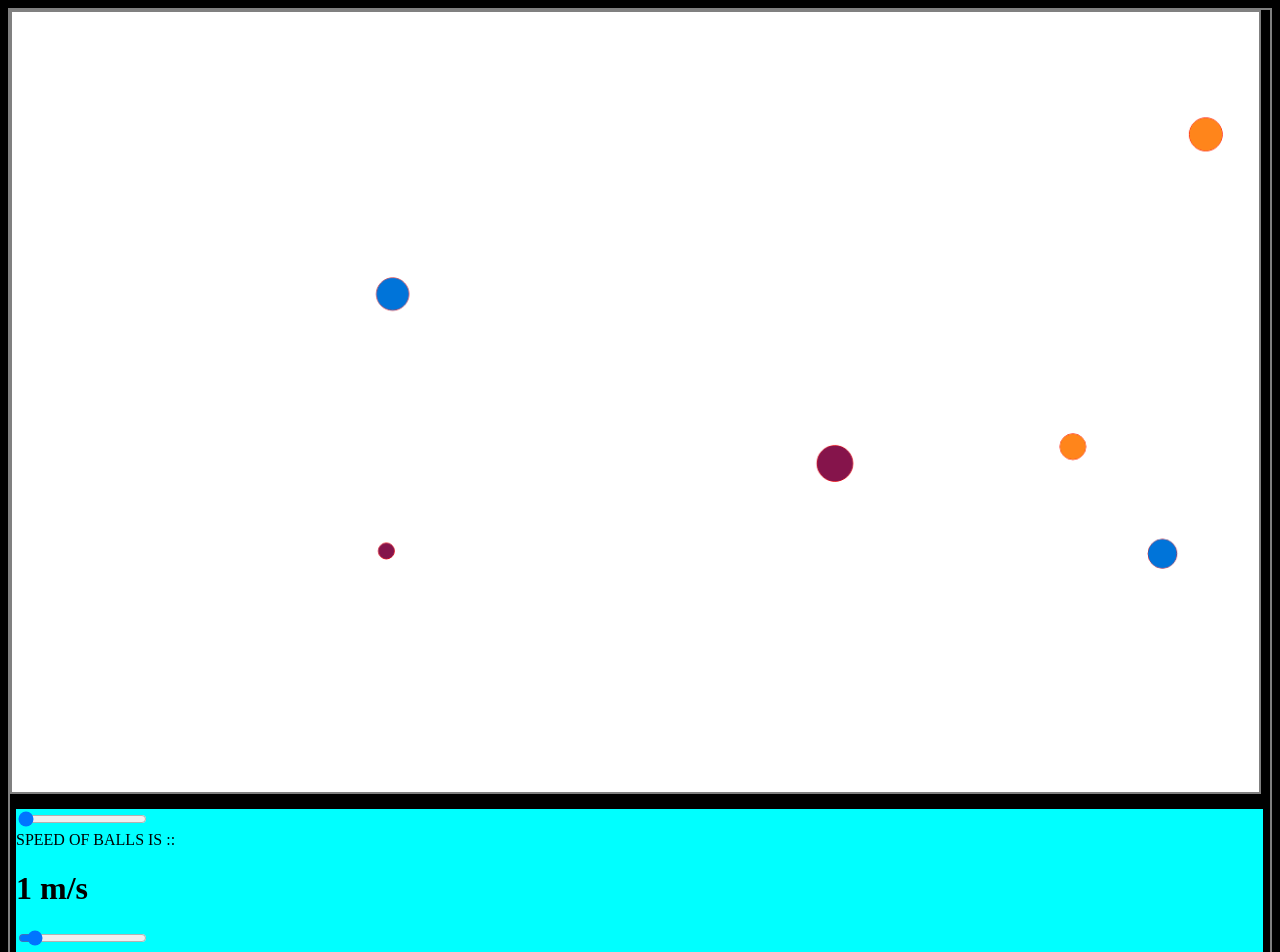
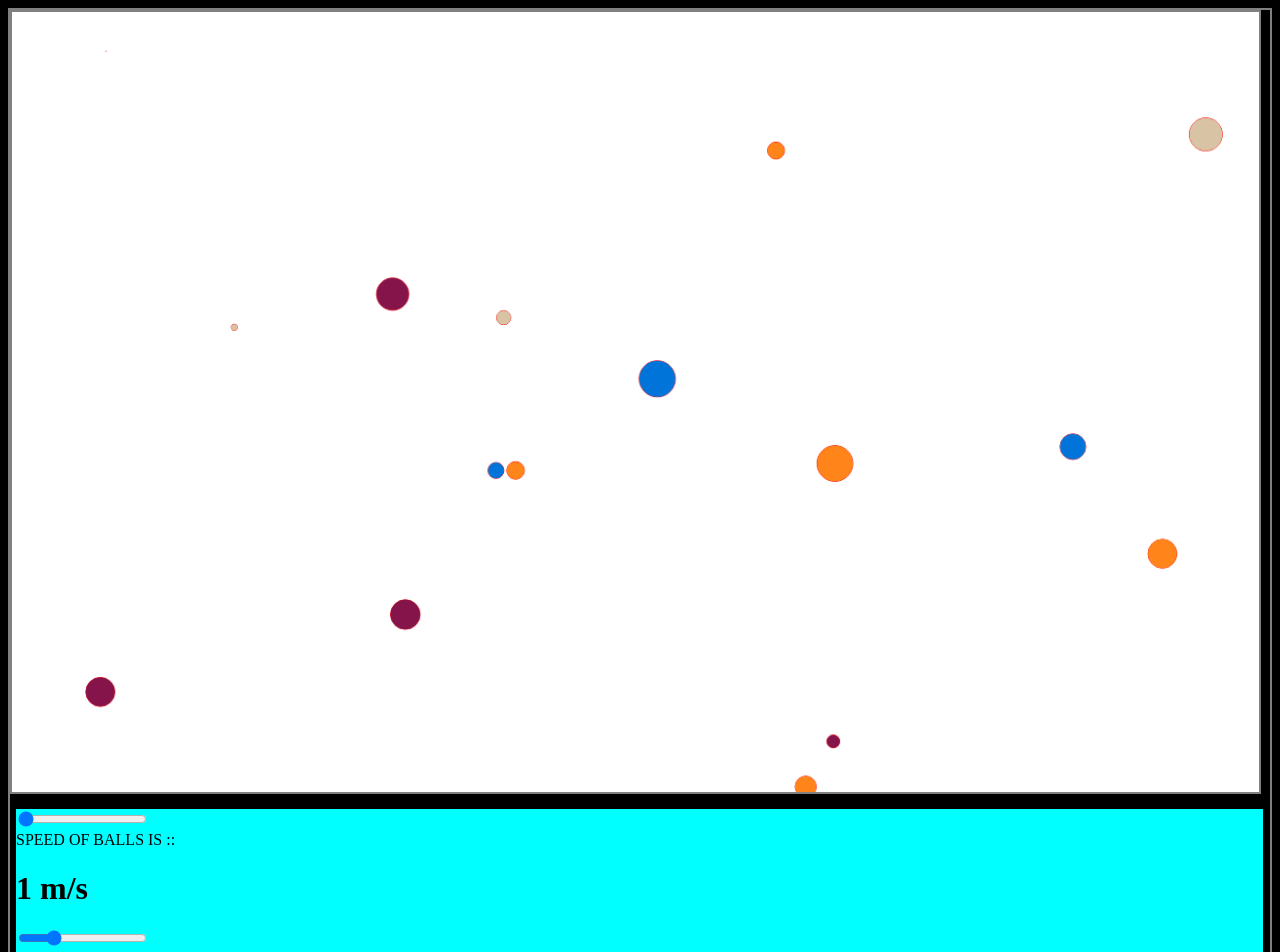
Before and after one commit to endurance21/physics_of_balls, a plain HTML site: page index.htm in a window 1280 px wide. Shown: the top 952 px of the page. Drawn offline with Linux system fonts and the light colour scheme.

Commit message:
Update index.htm

```diff
--- a/index.htm
+++ b/index.htm
@@ -38,7 +38,7 @@ SPEED OF BALLS IS :: <h1><span id="speedvalue"> 5</span><span> m/s</span></h1>
 
 
 
-<input type="range" min="1" max="61" step="5" value="6" id="numberofball" name="ball" OnChange="changeradius()"/>
+<input type="range" min="1" max="61" step="5" value="16" id="numberofball" name="ball" OnChange="changeradius()"/>
 
 <br>
 
```
